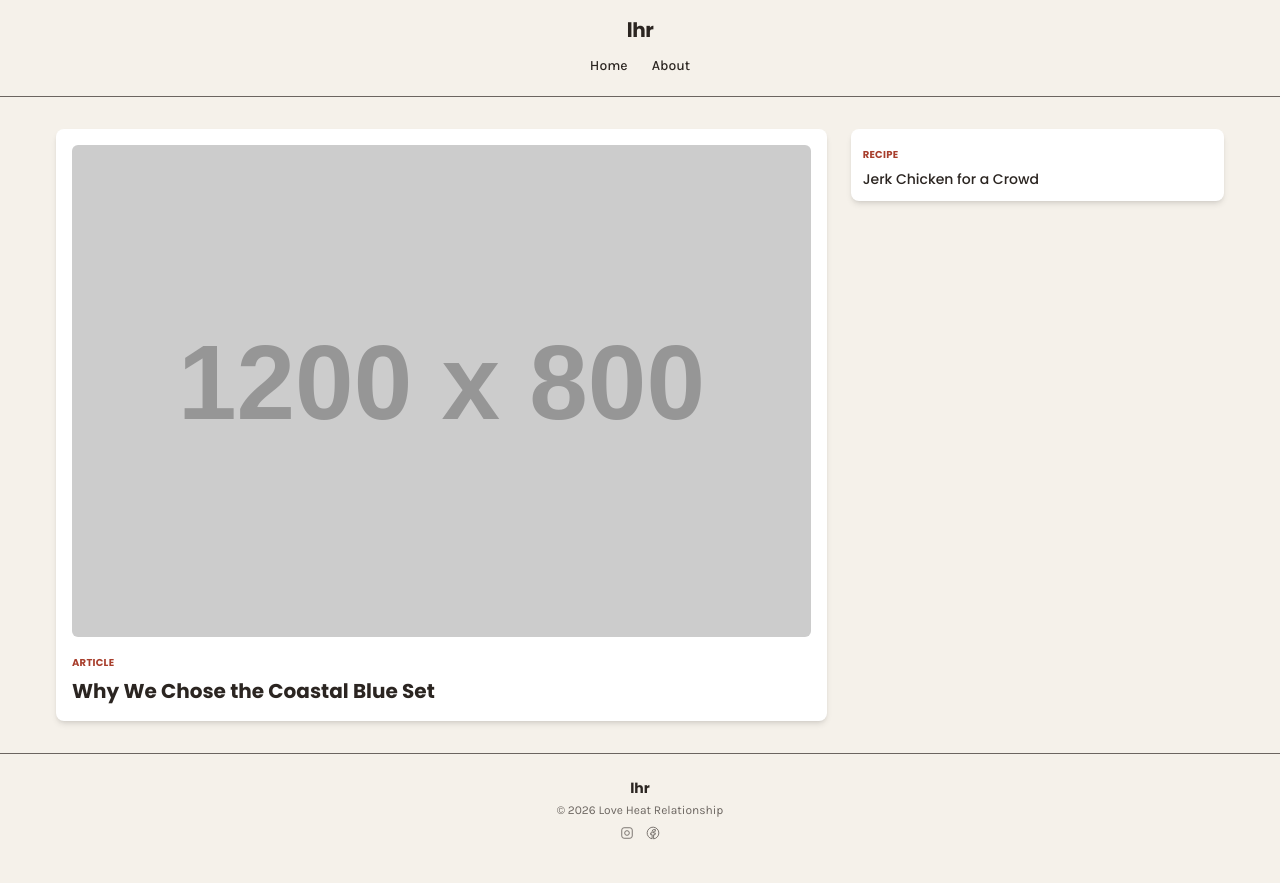
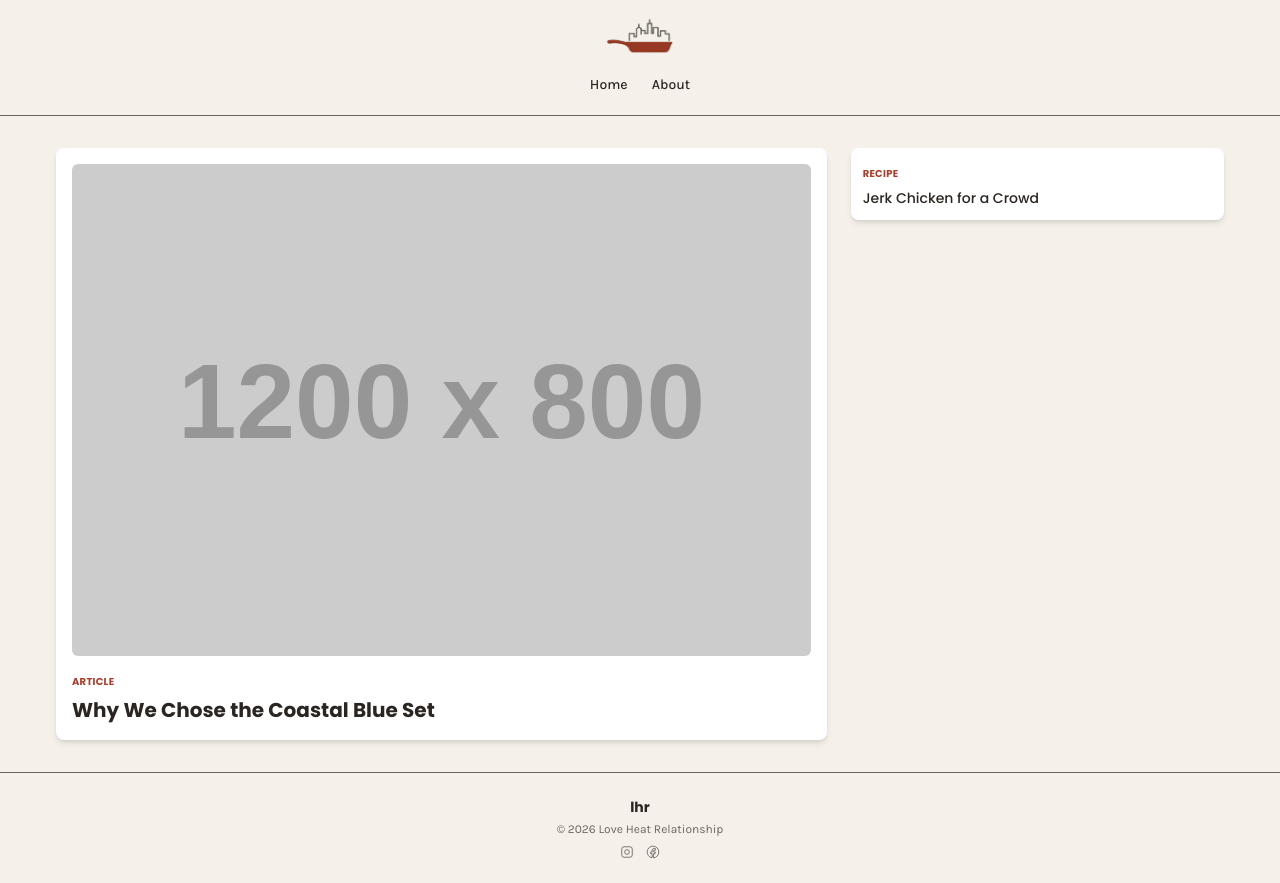
Before and after one commit to weyenk/lhr, an Astro site: page / in a window 1280 px wide. Built offline with nearby package versions, Linux system fonts and the light colour scheme; Astro itself is replaced by a stand-in of ours; no server answers; placeholder pictures from the web are drawn by us.

Commit message:
feat: add site logo to header
Replaces the plain-text "lhr" wordmark link with the Nano Banana-generated
logo (skillet + skyline mark, "lhr" wordmark, "Love Heat Relationship"
tagline), matching the direction in docs/BRAND.md.

```diff
--- a/src/components/Header.astro
+++ b/src/components/Header.astro
@@ -6,7 +6,13 @@ const navLinks = [
 ---
 <header class="site-header border-b border-accent-secondary">
   <div class="mx-auto max-w-[1200px] px-4 py-4 text-center">
-    <a href="/" class="font-heading text-xl font-bold tracking-tight text-text">lhr</a>
+    <a href="/" class="inline-block">
+      <img
+        src="/logo/lhr-logo.png"
+        alt="Love Heat Relationship"
+        class="h-10 w-auto mx-auto"
+      />
+    </a>
     <button
       type="button"
       data-nav-toggle
```
Also changed, not shown: public/logo/lhr-logo.png (added).
